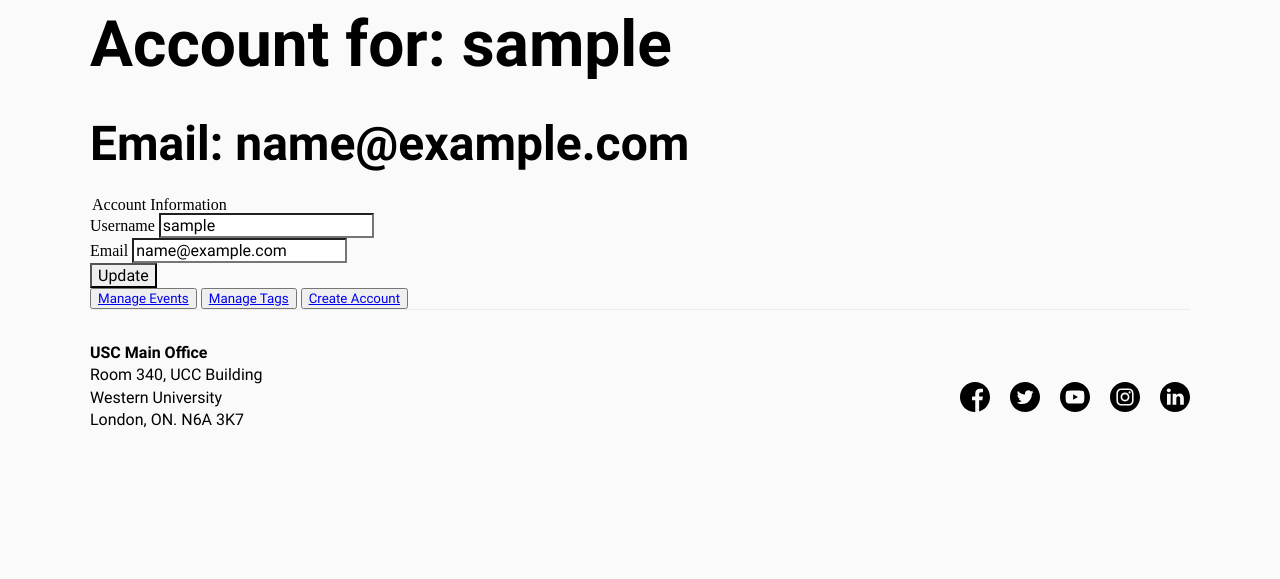
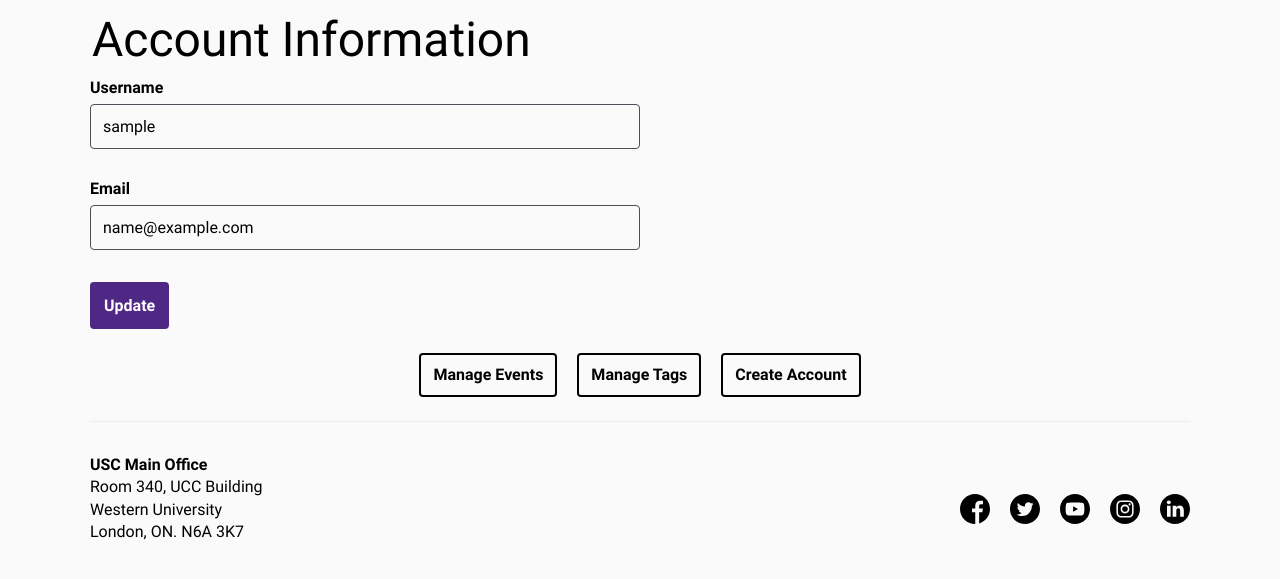
Before and after one commit to WesternUSC/USC_Timeline, a Flask app: page /account in a window 1280 px wide. Shown: the part 100-679 px from the top of the page. Run offline with Flask 2, Linux system fonts and the light colour scheme; the visitor is signed in with stand-in values (Sample User, id 1); data comes from the database, SQL or seed files in the repository; some libraries are stand-ins or nearby versions.

Commit message:
Style account page

```diff
--- a/usctimeline/static/styles/main.css
+++ b/usctimeline/static/styles/main.css
@@ -759,3 +759,86 @@ input {
     color: #FFFFFF;
     border-color: #000000;
     transition: 0.3s; }
+
+.account-page {
+  padding: 1rem 0; }
+
+.account-legend {
+  font-family: "Roboto", sans-serif; }
+  @media (max-width: 599px) {
+    .account-legend {
+      font-size: 2rem; } }
+  @media (min-width: 600px) {
+    .account-legend {
+      font-size: 2rem; } }
+  @media (min-width: 900px) {
+    .account-legend {
+      font-size: 3rem; } }
+
+.account-input-container {
+  padding: 1rem 0; }
+
+.account-label {
+  display: block;
+  font-size: 16px;
+  font-family: "Roboto", sans-serif;
+  font-weight: 700;
+  padding-bottom: 0.5rem; }
+
+.account-input {
+  border: 0.0625rem solid #495057;
+  background-color: #FAFAFA;
+  border-radius: 4px;
+  padding: 0.75rem;
+  font-size: 16px;
+  font-family: "Roboto", sans-serif; }
+  @media (max-width: 599px) {
+    .account-input {
+      width: 100%; } }
+  @media (min-width: 600px) {
+    .account-input {
+      width: 50%; } }
+
+.account-submit-btn-container {
+  padding: 1rem 0; }
+  @media (max-width: 599px) {
+    .account-submit-btn-container {
+      text-align: center; } }
+
+.account-update-btn {
+  display: inline-block;
+  background-color: #4F2784;
+  border: 0.125rem solid #4F2784;
+  border-radius: 4px;
+  font-family: "Roboto", sans-serif;
+  text-decoration: none;
+  color: #FFFFFF;
+  font-weight: 700;
+  cursor: pointer;
+  padding: 0.75rem; }
+  .account-update-btn:hover {
+    background-color: #FAFAFA;
+    color: #4F2784;
+    border-color: #4F2784;
+    transition: 0.3s; }
+
+.account-manage-btn-container {
+  text-align: center; }
+
+.account-btn {
+  margin: 0.5rem;
+  display: inline-block;
+  background-color: #FAFAFA;
+  border: 0.125rem solid #000000;
+  border-radius: 4px;
+  font-family: "Roboto", sans-serif;
+  text-decoration: none;
+  color: #000000;
+  font-weight: 700;
+  cursor: pointer;
+  padding: 0.75rem; }
+  .account-btn:hover {
+    background-color: #000000;
+    color: #FFFFFF;
+    border-color: #000000;
+    transition: 0.3s; }
--- a/usctimeline/static/styles/scss/_mixins.scss
+++ b/usctimeline/static/styles/scss/_mixins.scss
@@ -153,6 +153,11 @@
   @include btn-sm;
 }
 
+@mixin btn-primary-med {
+  @include btn-primary;
+  @include btn-med;
+}
+
 @mixin btn-primary-lg {
   @include btn-primary;
   @include btn-lg;
--- a/usctimeline/static/styles/scss/main.scss
+++ b/usctimeline/static/styles/scss/main.scss
@@ -14,3 +14,4 @@
 @import "pages/search_event";
 @import "pages/login";
 @import "pages/edit_event";
+@import "pages/account";
--- /dev/null
+++ b/usctimeline/static/styles/scss/pages/_account.scss
@@ -0,0 +1,59 @@
+.account-page {
+  padding: 1rem 0;
+}
+
+.account-legend {
+  font-family: $main-font;
+  @include for-phone-only {
+    font-size: $h2-small;
+  }
+
+  @include for-tablet-portrait-up {
+    font-size: $h2-small;
+  }
+
+  @include for-tablet-landscape-up {
+    font-size: $h2-large;
+  }
+}
+
+.account-input-container {
+  padding: 1rem 0;
+}
+
+.account-label {
+  display: block;
+  @include form-label;
+}
+
+.account-input {
+  @include form-input;
+
+  @include for-phone-only {
+    width: 100%;
+  }
+
+  @include for-tablet-portrait-up {
+    width: 50%;
+  }
+}
+
+.account-submit-btn-container {
+  padding: 1rem 0;
+  @include for-phone-only {
+    text-align: center;
+  }
+}
+
+.account-update-btn {
+  @include btn-primary-med;
+}
+
+.account-manage-btn-container {
+  text-align: center;
+}
+
+.account-btn {
+  margin: 0.5rem;
+  @include btn-secondary-med;
+}
--- a/usctimeline/templates/users/account.html
+++ b/usctimeline/templates/users/account.html
@@ -1,54 +1,47 @@
 {% extends 'components/layout.html' %}
 {% block content %}
-    <h1>Account for: {{ current_user.username }}</h1>
-    <h2>Email: {{ current_user.email }}</h2>
-    <div>
+    <div class="account-page">
+        <div class="account-information">
             <form action="" method="POST" enctype="multipart/form-data">
                 {{ form.hidden_tag() }}
                 <fieldset>
-                <legend>Account Information</legend>
-                <div>
-                    {{ form.username.label(class="css-class-name") }}
+                    <legend class="account-legend">Account Information</legend>
+                    <div class="account-input-container">
+                        {{ form.username.label(class="account-label") }}
                         {% if form.username.errors %}
-                        {{ form.username(class="alert-error css-class-name-2") }}
+                            {{ form.username(class="account-input") }}
                             <div>
                                 {% for error in form.username.errors %}
                                     <span class="alert-error">{{ error }}</span><br>
                                 {% endfor %}
                             </div>
                         {% else %}
-                        {{ form.username(class="css-class-name-1 css-class-name-2") }}
+                            {{ form.username(class="account-input") }}
                         {% endif %}
                     </div>
-                <div>
-                    {{ form.email.label(class="css-class-name") }}
+                    <div class="account-input-container">
+                        {{ form.email.label(class="account-label") }}
                         {% if form.email.errors %}
-                        {{ form.email(class="alert-error css-class-name-2") }}
+                            {{ form.email(class="account-input") }}
                             <div>
                                 {% for error in form.email.errors %}
                                     <span class="alert-error">{{ error }}</span><br>
                                 {% endfor %}
                             </div>
                         {% else %}
-                        {{ form.email(class="css-class-name-1 css-class-name-2") }}
+                            {{ form.email(class="account-input") }}
                         {% endif %}
                     </div>
                 </fieldset>
-            <div>
-                {{ form.submit(class="css-class-name") }}
+                <div class="account-submit-btn-container">
+                    {{ form.submit(class="account-update-btn") }}
                 </div>
             </form>
         </div>
-    <div>
-        <button>
-            <a href="{{ url_for('events.manage_events') }}">Manage Events</a>
-        </button>
-        <button>
-            <a href="{{ url_for('tags.manage_tags') }}">Manage Tags</a>
-        </button>
-        <button>
-            <a href="{{ url_for('users.register') }}">Create Account</a>
-        </button>
+        <div class="account-manage-btn-container">
+            <a class="account-btn" href="{{ url_for('events.manage_events') }}">Manage Events</a>
+            <a class="account-btn" href="{{ url_for('tags.manage_tags') }}">Manage Tags</a>
+            <a class="account-btn" href="{{ url_for('users.register') }}">Create Account</a>
         </div>
-    <div>
+    </div>
 {% endblock content %}
```
Lines whose indentation alone changed are shown as unchanged.
